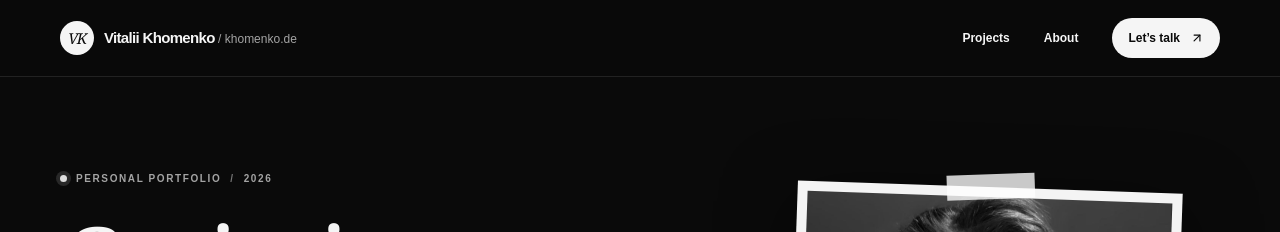
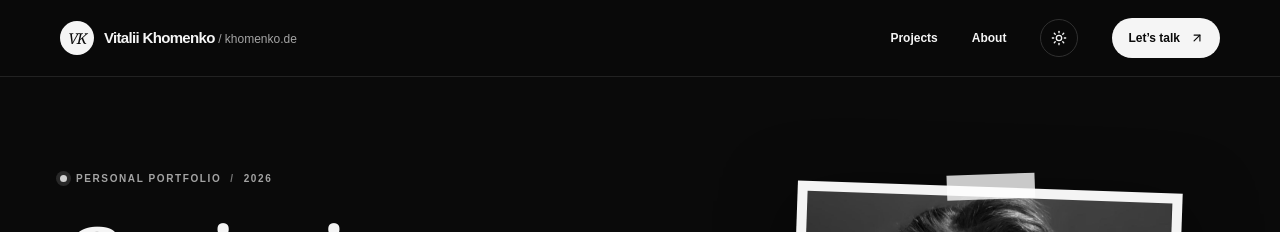
Before and after one commit to Vitaliklisa/khomenko-portfolio, a Next.js app: page / in a window 1280 px wide. Shown: the top 232 px of the page. Built offline with nearby package versions, Linux system fonts and the light colour scheme.

Commit message:
Add day and night theme toggle
Co-authored-by: Copilot <223556219+Copilot@users.noreply.github.com>

```diff
--- a/src/app/components/Navbar.tsx
+++ b/src/app/components/Navbar.tsx
@@ -1,5 +1,6 @@
 import Link from "next/link";
 import { ArrowUpRight } from "lucide-react";
+import ThemeToggle from "./ThemeToggle";
 
 export default function Navbar() {
   return (
@@ -8,12 +9,14 @@ export default function Navbar() {
         <Link className="wordmark" href="/" aria-label="Vitalii Khomenko home">
           <span className="wordmark-mark">VK</span>
           <span>
-            Vitalii Khomenko <span className="wordmark-domain">/ khomenko.de</span>
+            Vitalii Khomenko{" "}
+            <span className="wordmark-domain">/ khomenko.de</span>
           </span>
         </Link>
         <nav className="header-nav" aria-label="Main navigation">
           <Link href="/#projects">Projects</Link>
           <Link href="/#about">About</Link>
+          <ThemeToggle />
           <a className="nav-contact" href="mailto:vhomenko119@gmail.com">
             Let’s talk <ArrowUpRight size={14} aria-hidden="true" />
           </a>
--- a/src/app/components/ThemeToggle.tsx
+++ b/src/app/components/ThemeToggle.tsx
@@ -1,15 +1,21 @@
 "use client";
 
-import {Moon, Sun } from "lucide-react";
+import { Moon, Sun } from "lucide-react";
 import { useTheme } from "next-themes";
 
-export default function ThemeToggle(){
-    const {theme, setTheme} = useTheme();
+export default function ThemeToggle() {
+  const { resolvedTheme, setTheme } = useTheme();
 
-    return <button
-    onClick={() => setTheme(theme === "dark" ? "light" : "dark")}
+  return (
+    <button
+      className="theme-toggle"
+      type="button"
+      onClick={() => setTheme(resolvedTheme === "dark" ? "light" : "dark")}
+      aria-label="Toggle day and night theme"
+      title="Switch between day and night themes"
     >
-        <Sun size={24} className="absolute transition-all rotate-90 scale-0 dark:rotate-0 dark:scale-100"/>
-        <Moon size={24} className="transition-all rotate-0 scale-100 dark:-rotate-90 dark:scale-0"/>
+      <Sun className="theme-toggle-sun" size={16} aria-hidden="true" />
+      <Moon className="theme-toggle-moon" size={16} aria-hidden="true" />
     </button>
+  );
 }
--- a/src/app/globals.css
+++ b/src/app/globals.css
@@ -3,6 +3,7 @@
 @tailwind utilities;
 
 :root {
+  color-scheme: dark;
   --background: 0 0% 5%;
   --foreground: 0 0% 96%;
   --card: 0 0% 8%;
@@ -28,7 +29,59 @@
   --muted-ink: #a4a4a4;
   --line: #303030;
   --lime: #f5f5f5;
+  --subtle-ink: #d0d0d0;
+  --soft-ink: #b6b6b6;
+  --muted-text: #aaa;
+  --quiet-ink: #777;
+  --surface: #111;
+  --control-line: #454545;
+  --contact-surface: #f5f5f5;
+  --contact-ink: #080808;
+  --contact-muted: #686868;
+  --contact-decoration: rgb(0 0 0 / 8%);
+  --footer-surface: #0a0a0a;
+  --header-border: rgb(255 255 255 / 10%);
+  --header-surface: rgb(10 10 10 / 92%);
   --page-width: 1160px;
+}
+
+html.light {
+  color-scheme: light;
+  --background: 0 0% 97%;
+  --foreground: 0 0% 8%;
+  --card: 0 0% 100%;
+  --card-foreground: 0 0% 8%;
+  --popover: 0 0% 100%;
+  --popover-foreground: 0 0% 8%;
+  --primary: 0 0% 8%;
+  --primary-foreground: 0 0% 97%;
+  --secondary: 0 0% 91%;
+  --secondary-foreground: 0 0% 8%;
+  --muted: 0 0% 91%;
+  --muted-foreground: 0 0% 40%;
+  --accent: 0 0% 8%;
+  --accent-foreground: 0 0% 97%;
+  --border: 0 0% 83%;
+  --input: 0 0% 83%;
+  --ring: 0 0% 35%;
+  --ink: #111;
+  --paper: #f7f7f5;
+  --muted-ink: #666;
+  --line: #d8d8d8;
+  --lime: #111;
+  --subtle-ink: #333;
+  --soft-ink: #555;
+  --muted-text: #666;
+  --quiet-ink: #666;
+  --surface: #eee;
+  --control-line: #c7c7c7;
+  --contact-surface: #111;
+  --contact-ink: #f5f5f5;
+  --contact-muted: #b6b6b6;
+  --contact-decoration: rgb(255 255 255 / 8%);
+  --footer-surface: #eee;
+  --header-border: rgb(0 0 0 / 12%);
+  --header-surface: rgb(247 247 245 / 92%);
 }
 
 @layer base {
@@ -46,11 +99,13 @@
     margin: 0;
     background-color: var(--paper);
     color: var(--ink);
-    font-family:
-      "Arial", "Helvetica Neue", Helvetica, sans-serif;
+    font-family: "Arial", "Helvetica Neue", Helvetica, sans-serif;
     font-size: 15px;
     -webkit-font-smoothing: antialiased;
     text-rendering: optimizeLegibility;
+    transition:
+      background-color 220ms ease,
+      color 220ms ease;
   }
 
   a {
@@ -64,8 +119,8 @@
   }
 
   ::selection {
-    background: #f5f5f5;
-    color: #080808;
+    background: var(--ink);
+    color: var(--paper);
   }
 }
 
@@ -78,8 +133,8 @@
   position: sticky;
   z-index: 20;
   top: 0;
-  border-bottom: 1px solid rgb(255 255 255 / 10%);
-  background: rgb(10 10 10 / 92%);
+  border-bottom: 1px solid var(--header-border);
+  background: var(--header-surface);
   backdrop-filter: blur(14px);
 }
 
@@ -158,6 +213,38 @@
   color: var(--paper);
 }
 
+.theme-toggle {
+  display: grid;
+  width: 38px;
+  height: 38px;
+  flex: 0 0 auto;
+  place-items: center;
+  border: 1px solid var(--line);
+  border-radius: 50%;
+  background: transparent;
+  color: var(--ink);
+  cursor: pointer;
+  transition:
+    background-color 180ms ease,
+    color 180ms ease,
+    border-color 180ms ease;
+}
+
+.theme-toggle-sun,
+.theme-toggle-moon {
+  display: none;
+}
+
+html:not(.light) .theme-toggle-sun,
+html.light .theme-toggle-moon {
+  display: block;
+}
+
+.theme-toggle:hover {
+  background: var(--ink);
+  color: var(--paper);
+}
+
 .hero {
   position: relative;
   display: grid;
@@ -190,12 +277,12 @@
   width: 7px;
   height: 7px;
   border-radius: 50%;
-  background: #dedede;
+  background: var(--subtle-ink);
   box-shadow: 0 0 0 4px rgb(255 255 255 / 12%);
 }
 
 .eyebrow-divider {
-  color: #777;
+  color: var(--quiet-ink);
 }
 
 .hero h1,
@@ -218,14 +305,14 @@
 .section-heading h2 em,
 .about-copy h2 em,
 .contact-inner h2 em {
-  color: #d0d0d0;
+  color: var(--subtle-ink);
   font-weight: 400;
 }
 
 .hero-intro {
   max-width: 440px;
   margin: 27px 0 0;
-  color: #b6b6b6;
+  color: var(--soft-ink);
   font-size: 15px;
   line-height: 1.8;
 }
@@ -263,7 +350,7 @@
 }
 
 .button-dark:hover {
-  background: #dedede;
+  background: var(--subtle-ink);
 }
 
 .text-link {
@@ -291,12 +378,12 @@
   margin: 38px 0 0;
   align-items: center;
   gap: 8px;
-  color: #a4a4a4;
+  color: var(--muted-ink);
   font-size: 11px;
 }
 
 .hero-note svg {
-  color: #d0d0d0;
+  color: var(--subtle-ink);
 }
 
 .hero-portrait {
@@ -392,7 +479,7 @@
 
 .project-section {
   padding: 112px 0 124px;
-  background: #111;
+  background: var(--surface);
 }
 
 .section-heading {
@@ -414,7 +501,7 @@
 .section-aside {
   max-width: 270px;
   margin: 0 0 5px;
-  color: #aaa;
+  color: var(--muted-text);
   font-size: 13px;
   line-height: 1.75;
 }
@@ -487,8 +574,11 @@
 }
 
 .project-date .project-visual {
-  background:
-    radial-gradient(ellipse at 86% 9%, rgb(255 255 255 / 55%), transparent 29%),
+  background: radial-gradient(
+      ellipse at 86% 9%,
+      rgb(255 255 255 / 55%),
+      transparent 29%
+    ),
     #d8e0d9;
 }
 
@@ -556,8 +646,11 @@
 }
 
 .project-twrxa .project-visual {
-  background:
-    radial-gradient(ellipse at 80% 75%, rgb(241 155 139 / 55%), transparent 35%),
+  background: radial-gradient(
+      ellipse at 80% 75%,
+      rgb(241 155 139 / 55%),
+      transparent 35%
+    ),
     #f4cfc5;
 }
 
@@ -639,7 +732,10 @@
   justify-content: center;
   flex-direction: column;
   gap: 17px;
-  background-image: radial-gradient(rgb(29 40 33 / 8%) 0.7px, transparent 0.7px);
+  background-image: radial-gradient(
+    rgb(29 40 33 / 8%) 0.7px,
+    transparent 0.7px
+  );
   background-size: 12px 12px;
 }
 
@@ -715,7 +811,7 @@
 
 .project-category {
   margin: 0 0 8px;
-  color: #aaa;
+  color: var(--muted-text);
   font-size: 8px;
   font-weight: 700;
   letter-spacing: 0.15em;
@@ -735,14 +831,14 @@
   height: 38px;
   flex: 0 0 auto;
   place-items: center;
-  border: 1px solid #454545;
+  border: 1px solid var(--control-line);
   border-radius: 50%;
 }
 
 .project-description {
   max-width: 320px;
   margin: 9px 0 0;
-  color: #aaa;
+  color: var(--muted-text);
   font-size: 12px;
   line-height: 1.75;
 }
@@ -769,9 +865,9 @@
   width: 64px;
   height: 64px;
   place-items: center;
-  border: 1px solid #454545;
+  border: 1px solid var(--control-line);
   border-radius: 50%;
-  color: #dedede;
+  color: var(--subtle-ink);
   font-family: Georgia, "Times New Roman", serif;
   font-size: 22px;
   font-style: italic;
@@ -790,7 +886,7 @@
 .about-copy > p {
   max-width: 550px;
   margin: 24px 0 0;
-  color: #aaa;
+  color: var(--muted-text);
   font-size: 14px;
   line-height: 1.85;
 }
@@ -814,9 +910,9 @@
   align-items: center;
   justify-content: center;
   flex-direction: column;
-  border: 1px solid #555;
+  border: 1px solid var(--control-line);
   border-radius: 50%;
-  color: #d0d0d0;
+  color: var(--subtle-ink);
   font-size: 8px;
   font-weight: 800;
   letter-spacing: 0.16em;
@@ -830,8 +926,8 @@
 
 .contact-section {
   overflow: hidden;
-  background: #f5f5f5;
-  color: #080808;
+  background: var(--contact-surface);
+  color: var(--contact-ink);
 }
 
 .contact-inner {
@@ -842,7 +938,7 @@
 }
 
 .contact-inner > .eyebrow {
-  color: #686868;
+  color: var(--contact-muted);
 }
 
 .contact-inner h2 {
@@ -853,7 +949,7 @@
 }
 
 .contact-inner h2 em {
-  color: #080808;
+  color: var(--contact-ink);
 }
 
 .contact-button {
@@ -866,8 +962,8 @@
   gap: 14px;
   padding: 0 20px;
   border-radius: 999px;
-  background: #080808;
-  color: #fff;
+  background: var(--contact-ink);
+  color: var(--contact-surface);
   font-size: 12px;
   font-weight: 700;
   transition: transform 160ms ease;
@@ -877,7 +973,7 @@
   position: relative;
   z-index: 1;
   margin-left: 18px;
-  color: #555;
+  color: var(--contact-muted);
   font-size: 12px;
 }
 
@@ -885,14 +981,14 @@
   position: absolute;
   top: 26px;
   right: 20px;
-  color: rgb(0 0 0 / 8%);
+  color: var(--contact-decoration);
   font-size: clamp(220px, 34vw, 420px);
   line-height: 1;
 }
 
 .site-footer {
-  background: #0a0a0a;
-  color: #aaa;
+  background: var(--footer-surface);
+  color: var(--muted-text);
 }
 
 .footer-inner {
@@ -902,12 +998,12 @@
   margin-inline: auto;
   align-items: center;
   justify-content: space-between;
-  border-top: 1px solid rgb(255 255 255 / 15%);
+  border-top: 1px solid var(--header-border);
   font-size: 10px;
 }
 
 .footer-signature {
-  color: #f5f5f5;
+  color: var(--ink);
   font-family: Georgia, "Times New Roman", serif;
   font-size: 14px;
   font-style: italic;
@@ -1203,6 +1299,16 @@
   }
 }
 
+@media (max-width: 480px) {
+  .header-nav a:not(.nav-contact) {
+    display: none;
+  }
+
+  .header-nav {
+    gap: 12px;
+  }
+}
+
 @media (prefers-reduced-motion: reduce) {
   *,
   *::before,
--- a/src/app/layout.tsx
+++ b/src/app/layout.tsx
@@ -2,6 +2,7 @@ import type { Metadata, Viewport } from "next";
 import "./globals.css";
 import Navbar from "./components/Navbar";
 import Footer from "./components/Footer";
+import { ThemeProvider } from "./components/ThemeProvider";
 
 export const metadata: Metadata = {
   metadataBase: new URL("https://khomenko.de"),
@@ -34,11 +35,18 @@ export default function RootLayout({
   children: React.ReactNode;
 }>) {
   return (
-    <html lang="en">
+    <html lang="en" suppressHydrationWarning>
       <body>
-        <Navbar />
-        <main>{children}</main>
-        <Footer />
+        <ThemeProvider
+          attribute="class"
+          defaultTheme="dark"
+          enableSystem={false}
+          storageKey="khomenko-theme"
+        >
+          <Navbar />
+          <main>{children}</main>
+          <Footer />
+        </ThemeProvider>
       </body>
     </html>
   );
```
